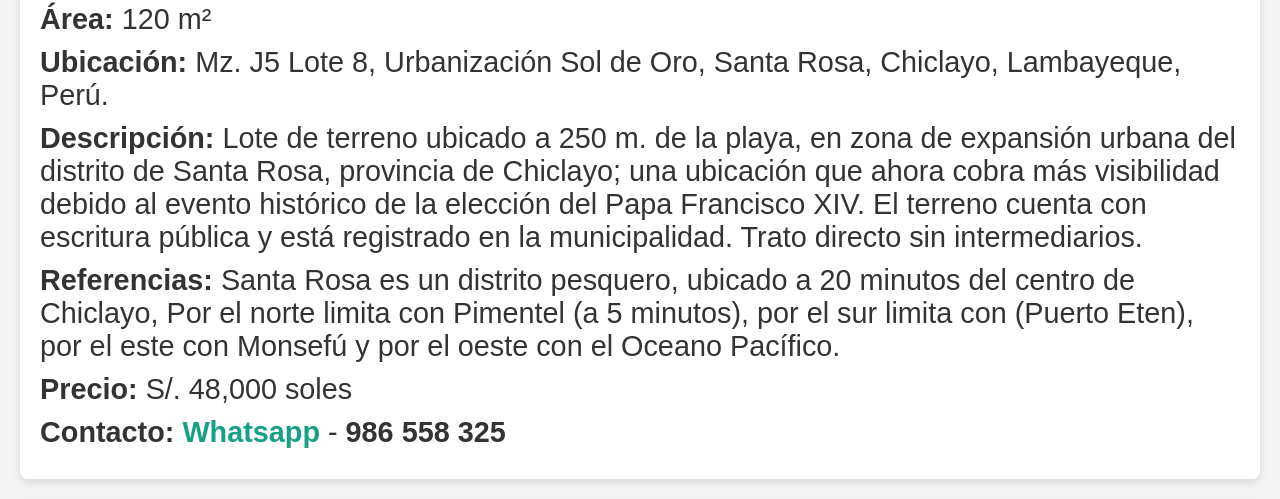
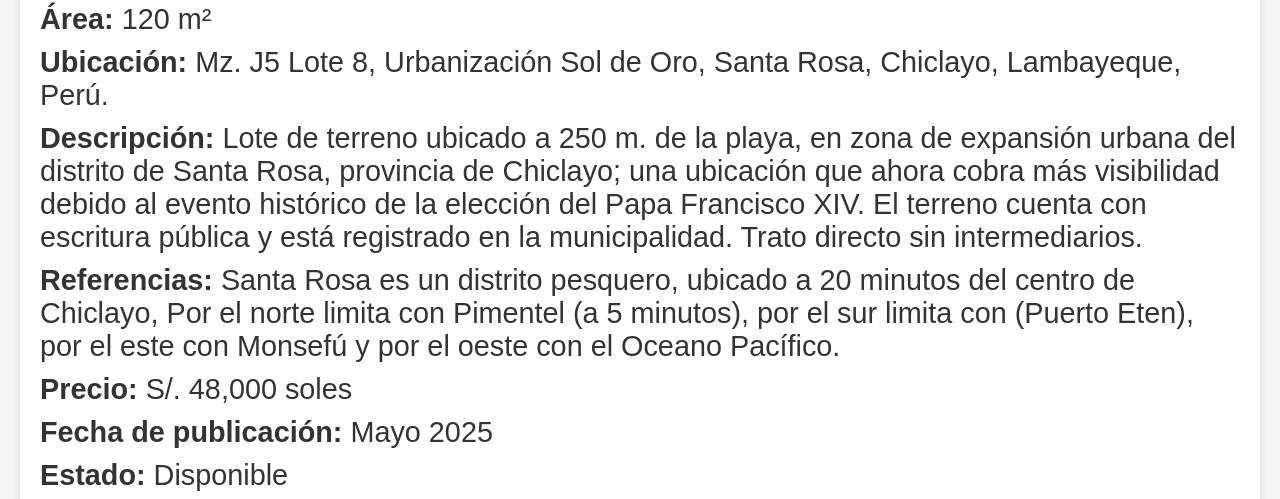
Before and after one commit to ConsultoriaAyA/venta-terreno-chiclayo, a plain HTML site: page index.html in a window 1280 px wide. Shown: the part 287-786 px from the top of the page. Drawn offline with Linux system fonts and the light colour scheme.

Commit message:
Primer commit de proyecto

```diff
--- a/index.html
+++ b/index.html
@@ -20,6 +20,8 @@
         <p><strong>Descripción:</strong> Lote de terreno ubicado a 250 m. de la playa, en zona de expansión urbana del distrito de Santa Rosa, provincia de Chiclayo; una ubicación que ahora cobra más visibilidad debido al evento histórico de la elección del Papa Francisco XIV. El terreno cuenta con escritura pública y está registrado en la municipalidad. Trato directo sin intermediarios.</p>
         <p><strong>Referencias:</strong> Santa Rosa es un distrito pesquero, ubicado a 20 minutos del centro de Chiclayo, Por el norte limita con Pimentel (a 5 minutos), por el sur limita con (Puerto Eten), por el este con Monsefú y por el oeste con el Oceano Pacífico.
         <p><strong>Precio:</strong> S/. 48,000 soles</p>
+        <p><strong>Fecha de publicación:</strong> Mayo 2025</p>
+        <p><strong>Estado:</strong> Disponible</p>
         <p><strong>Contacto:</strong> <a href="https://wa.me/51986558325" target="_blank">Whatsapp</a> - <strong>986 558 325</strong></p>
     </section>
 
```
